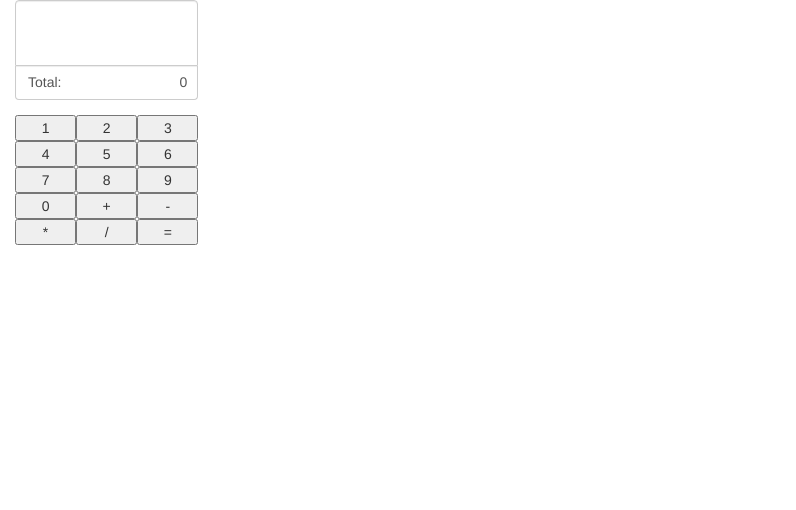
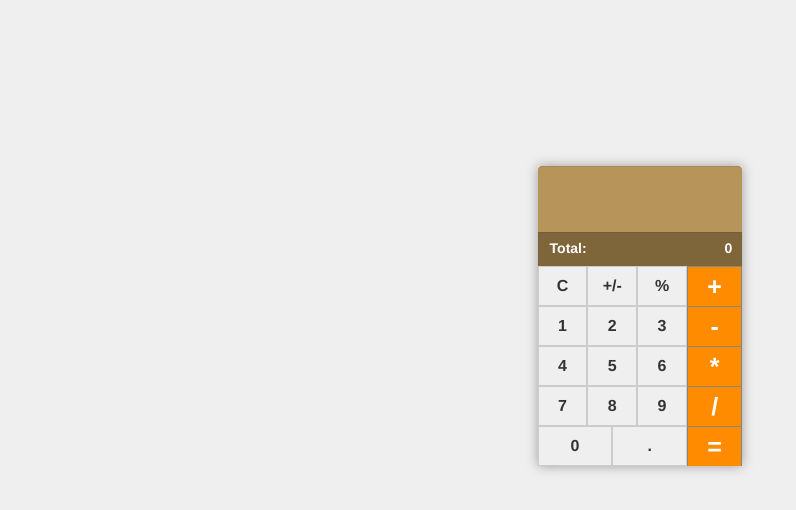
Before and after one commit to niladrimahato96/calculator, a React (Create React App) app: page / in a window 1280 px wide. Shown: the top 510 px of the page, without its empty margins (0-796 px from the left). Built offline with nearby package versions, Linux system fonts and the light colour scheme.

Commit message:
multiple operators can be inserted. please fix!

```diff
--- a/public/index.html
+++ b/public/index.html
@@ -21,6 +21,11 @@
       Learn how to configure a non-root public URL by running `npm run build`.
     -->
     <title>React App</title>
+    <style>
+      body{
+        background : #efefef;
+      }
+    </style>
   </head>
   <body>
     <noscript>
--- a/src/App.js
+++ b/src/App.js
@@ -5,9 +5,10 @@ import Button from './Button';
 class App extends React.Component{
   state = {
     queryString : null,
-    total : 0
+    total : 0,
+    test : 0
   }
-  buttonNumbers = [1,2,3,4,5,6,7,8,9,0];
+  buttonNumbers = ['C','+/-','%',1,2,3,4,5,6,7,8,9,0,'.'];
   buttonsSpecial = [
     {
       id : 10,
@@ -32,30 +33,47 @@ class App extends React.Component{
   ];
 
   makeString = str => {
+
     if(str === "="){
       this.setState({
-        total : eval(this.state.queryString)
+        total : ""+Math.round(eval(this.state.queryString)*100)/100,
+        queryString : ""+Math.round(eval(this.state.queryString)*100)/100
+      });
+    }else if(str === "C"){
+      this.setState({
+        queryString : null,
+        total : 0
       });
     }else{
       if(this.state.queryString === null){
         this.setState({
-          queryString : str
+          queryString : ""+str
         });
       }else{
-        this.setState({
-          queryString : ""+this.state.queryString+str
-        });
+        let c = this.state.queryString;
+        //let spArray = ['+','-','*','/','%'];
+
+        if(c.charAt(c.length-1) === str){
+          this.setState({
+            test : typeof(c)
+          });
+        }else{
+          this.setState({
+            queryString : ""+this.state.queryString+str,
+            test : c.charAt(c.length-1)
+          });
+        }
+
+
       }
-      setTimeout(()=>{
-        console.log(this.state.queryString);
-      },10);
     }
   }
   render(){
     return(
-        <div className="col-md-2">
+        <div className="container" style={{ width : '16%', marginTop : '13%', marginBottom: '13%', paddingLeft : '0px', paddingRight : '0px', boxShadow : '0px 0px 11px #9c9c9c' }}>
           <Screen queryString={this.state.queryString} total={this.state.total}/>
           <Button buttonNumbers={this.buttonNumbers} onClick={this.makeString} buttonsSpecial={this.buttonsSpecial}/>
+
         </div>
     );
   }
--- /dev/null
+++ b/src/Button.css
@@ -0,0 +1,15 @@
+.numberKeys input{
+  border: 1px solid #ccc;
+  outline: none;
+  font-size: 16px;
+  font-weight: 600;
+}
+.specialKeys input{
+  background: #ff8c00;
+  border: 1px solid #868686;
+  border-bottom: none;
+  outline: none;
+  color: white;
+  font-weight: 700;
+  font-size: 25px;
+}
--- a/src/Button.js
+++ b/src/Button.js
@@ -1,16 +1,21 @@
 import React from 'react';
+import './Button.css';
 
 const Button = props => {
   const keys = props.buttonNumbers.map(number => {
-    return <input type="button" key={number} style={{ flexGrow: '1',flexBasis: '60px' }} onClick={() => {props.onClick(number)}}  value={number} />
+    return <input type="button" key={number} style={{ flexGrow: '1', flexBasis : '40px', height : '40px' }} onClick={() => {props.onClick(number)}}  value={number} />
   });
   const sKeys = props.buttonsSpecial.map(number => {
-    return <input type="button" key={number.id} style={{ flexGrow: '1',flexBasis: '60px' }}  onClick={() => {props.onClick(number.value)}}  value={number.value} />
+    return <input type="button" key={number.id} style={{ flexGrow: '1', flexBasis : '40px', height : '40px'  }}  onClick={() => {props.onClick(number.value)}}  value={number.value} />
   });
   return (
-    <div style={{ display: 'flex', flexWrap: 'wrap' }}>
-      {keys}
-      {sKeys}
+    <div style={{display:'flex'}}>
+      <div className="numberKeys" style={{ display : 'flex', flexWrap : 'wrap'}}>
+        {keys}
+      </div>
+      <div className="specialKeys" style={{ display : 'flex', flexWrap : 'wrap'}}>
+        {sKeys}
+      </div>
     </div>
   );
 }
--- /dev/null
+++ b/src/Screen.css
@@ -0,0 +1,3 @@
+.form-group{
+  margin-bottom: 0px;
+}
--- a/src/Screen.js
+++ b/src/Screen.js
@@ -1,14 +1,15 @@
 import React from 'react';
+import './Screen.css';
 
 const Screen = props => {
   return (
     <div>
       <div className="form-group">
-        <div className="form-control" style={{height: '66px', position : 'relative', borderRadius:'4px 4px 0px 0px'}} rows="5" id="comment" >
+        <div className="form-control" style={{height: '66px', position : 'relative', borderRadius:'4px 4px 0px 0px', background : 'rgb(183, 148, 89)', color : 'black', fontWeight : '600', border : 'none', overflow : 'hidden'}} rows="5" id="comment" >
           <div style={{wordBreak : 'break-all', position : 'absolute', textAlign : 'right', bottom : '4px', right : '6px' }}>{props.queryString}
           </div>
         </div>
-        <div className="form-control" style={{ borderTop: '0px', borderRadius:'0px 0px 4px 4px', position : 'relative' }}>
+        <div className="form-control" style={{     border: '0px', borderRadius: '0px',position: 'relative',background: '#7f653a',color: 'white',fontWeight: '600' }}>
           Total:<span style={{right:'10px', position : 'absolute'}}>{props.total}</span>
         </div>
       </div>
```
Also changed, not shown: 1 other file (tests, documents, lock files or other folders).
